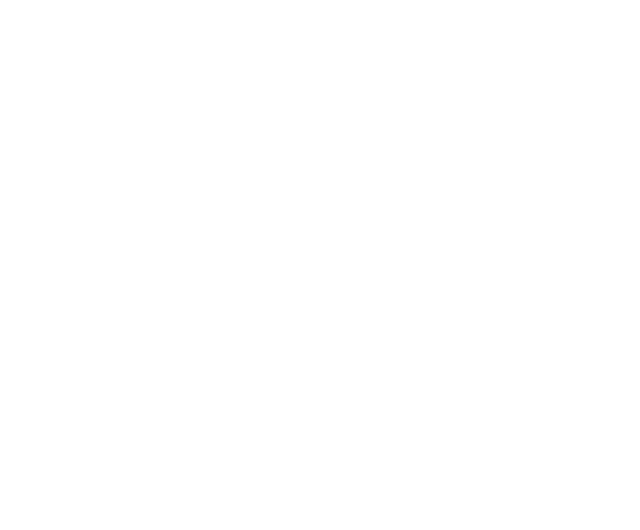
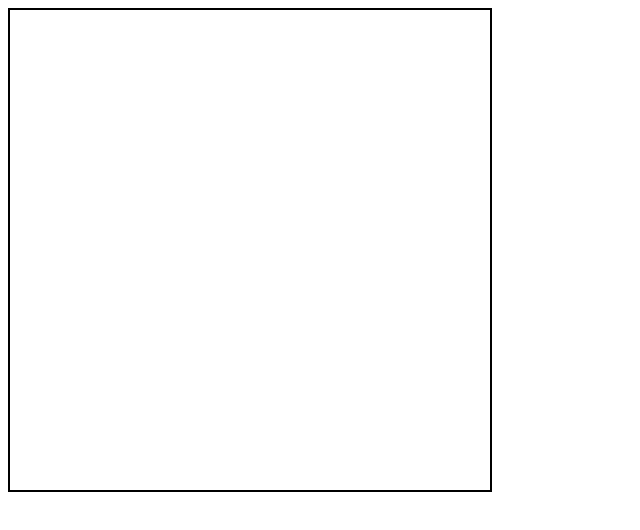
Before and after one commit to omniofficial/sketchboard, a plain HTML site: page public/index.html in a window 1280 px wide. Shown: the whole page, without its empty margins (0-640 px from the left). Drawn offline with Linux system fonts and the light colour scheme.

Commit message:
Container CSS DONE
Appended each grid to the container

```diff
--- a/public/index.html
+++ b/public/index.html
@@ -4,6 +4,10 @@
         <meta charset="UTF-8" />
         <meta name="viewport" content="width=device-width, initial-scale=1.0" />
         <title>Sketchboard</title>
+        <link href="styles.css" rel="stylesheet" type="text/css" />
     </head>
-    <body></body>
+    <body>
+        <div id="container"></div>
+        <script src="script.js"></script>
+    </body>
 </html>
--- a/public/script.js
+++ b/public/script.js
@@ -0,0 +1,6 @@
+const container = document.querySelector("#container");
+for (let i = 0; i < 256; i++) {
+    const gridquare = document.createElement("div");
+    gridquare.classList.add("square");
+    container.appendChild(gridquare);
+}
--- a/public/styles.css
+++ b/public/styles.css
@@ -0,0 +1,11 @@
+#container {
+    border: 2px solid black;
+    display: flex;
+    flex-wrap: wrap;
+    width: 480px; /* adjust size */
+    height: 480px; /* adjust size */
+}
+
+.square {
+
+}
```
